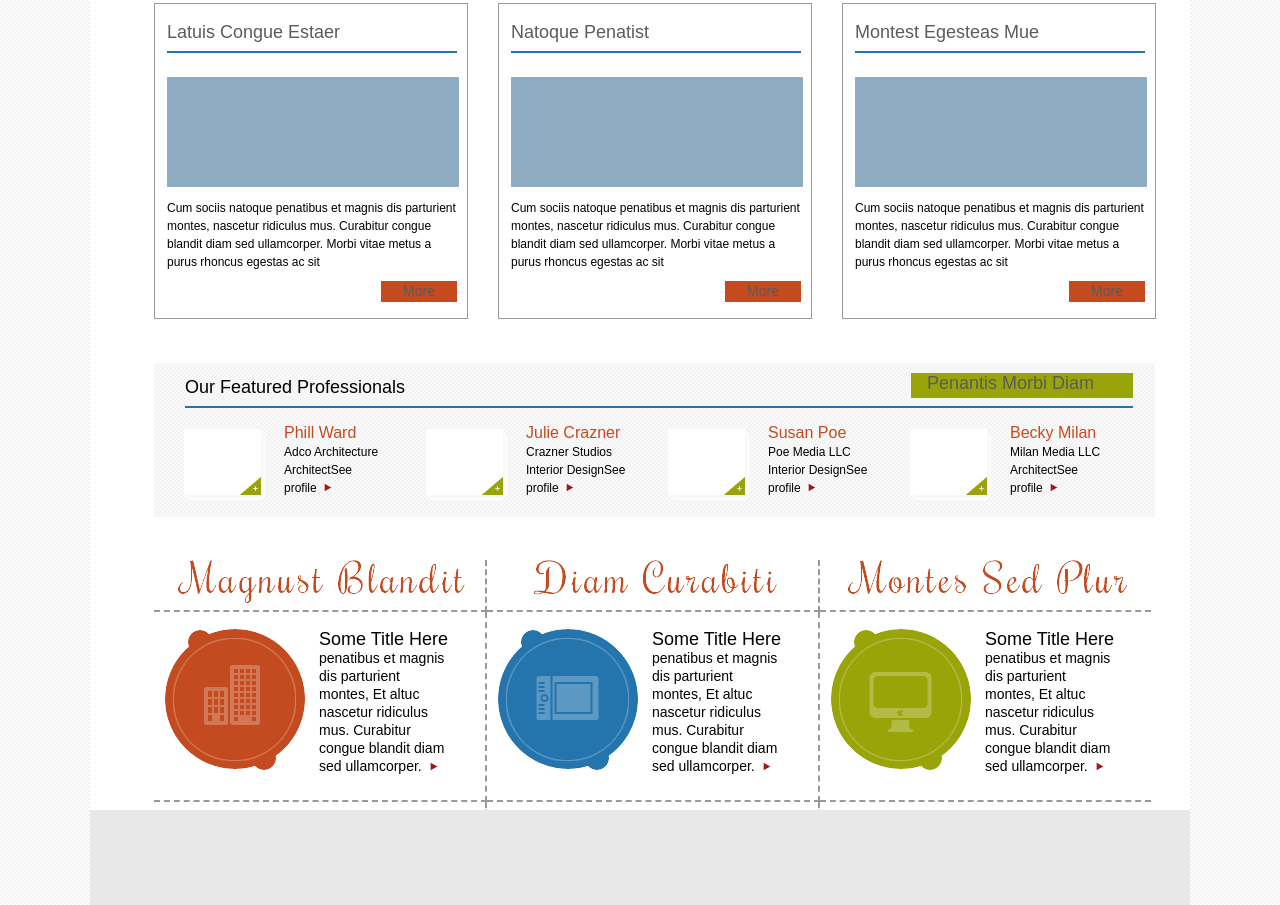
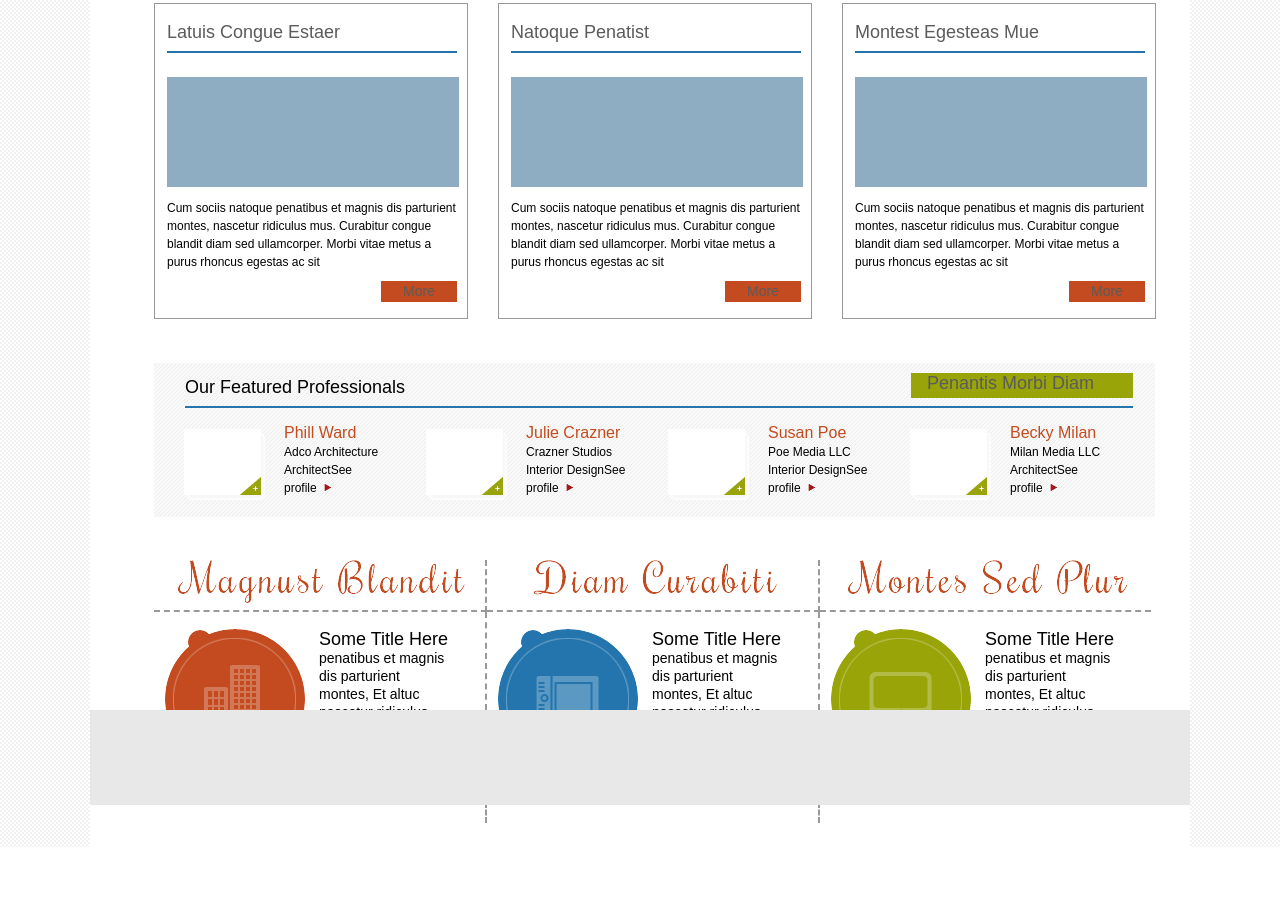
Before and after one commit to am1k/work2, a plain HTML site: page index.html in a window 1280 px wide. Shown: the part 690-1595 px from the top of the page. After the commit the page ends 1537 px from the top, so only its background shows below. Drawn offline with Linux system fonts and the light colour scheme.

Commit message:
поднял футер

```diff
--- a/style.css
+++ b/style.css
@@ -68,7 +68,7 @@ input {
 -----------------------------------------------------------------------------*/
 #footer {
     width: 1100px;
-    margin: 700px auto 0;
+    margin: 600px auto 0;
     height: 95px;
     background: #e8e8e8;
     position: relative;
```
